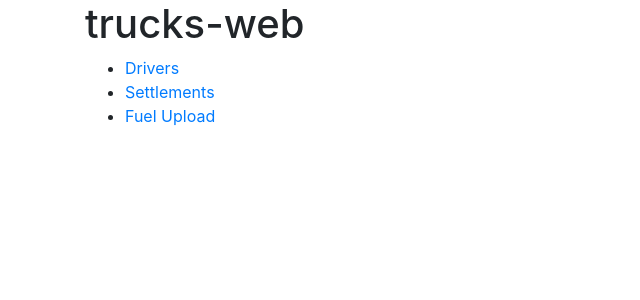
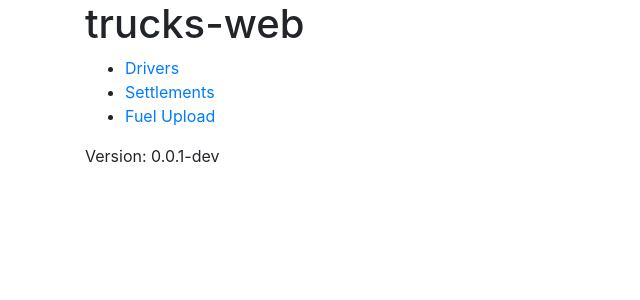
Before and after one commit to delormej/trucks.v2-web, an Angular app: page /driver in a window 1280 px wide. Shown: the top 300 px of the page, without its empty margins (0-640 px from the left). Built offline with nearby package versions, Linux system fonts and the light colour scheme.

Commit message:
Adding version output.

```diff
--- a/package.json
+++ b/package.json
@@ -1,10 +1,11 @@
 {
   "name": "trucks-web",
-  "version": "0.0.0",
+  "version": "0.0.1",
   "scripts": {
     "ng": "ng",
     "start": "ng serve",
-    "build": "ng build",
+    "prebuild": "npm version patch",
+    "build": "ng build --prod",
     "watch": "ng build --watch --configuration development",
     "test": "ng test"
   },
@@ -27,6 +28,7 @@
     "@angular/cli": "~14.0.5",
     "@angular/compiler-cli": "^14.0.0",
     "@types/jasmine": "~4.0.0",
+    "@types/node": "^18.7.18",
     "jasmine-core": "~4.1.0",
     "karma": "~6.3.0",
     "karma-chrome-launcher": "~3.1.0",
--- a/src/app/app.module.ts
+++ b/src/app/app.module.ts
@@ -15,6 +15,7 @@ import { DriverSettlementNotesComponent } from './driver-settlement-notes/driver
 import { SettlementEntryComponent } from './settlement-entry/settlement-entry.component';
 import { ManualEntriesComponent } from './manual-entries/manual-entries.component';
 import { DriversComponent } from './drivers/drivers.component';
+import { VersionComponent } from './version/version.component';
 
 @NgModule({
   declarations: [
@@ -28,7 +29,8 @@ import { DriversComponent } from './drivers/drivers.component';
     DriverSettlementNotesComponent,
     SettlementEntryComponent,
     ManualEntriesComponent,
-    DriversComponent
+    DriversComponent,
+    VersionComponent
   ],
   imports: [
     HttpClientModule,
--- a/src/app/dashboard/dashboard.component.html
+++ b/src/app/dashboard/dashboard.component.html
@@ -8,3 +8,4 @@
 </nav>
 <!-- The routed views render in the <router-outlet>-->
 <router-outlet></router-outlet>
+<app-version></app-version>
--- a/src/app/dashboard/dashboard.component.ts
+++ b/src/app/dashboard/dashboard.component.ts
@@ -1,4 +1,5 @@
 import { Component, OnInit } from '@angular/core';
+import { VersionComponent } from '../version/version.component';
 
 @Component({
   selector: 'dashboard',
--- /dev/null
+++ b/src/app/version/version.component.html
@@ -0,0 +1 @@
+<p>Version: {{appVersion}}</p>
--- /dev/null
+++ b/src/app/version/version.component.ts
@@ -0,0 +1,18 @@
+import { Component, OnInit } from '@angular/core';
+import { environment } from 'src/environments/environment';
+
+@Component({
+  selector: 'app-version',
+  templateUrl: './version.component.html',
+  styleUrls: ['./version.component.css']
+})
+export class VersionComponent implements OnInit {
+
+  appVersion: string = environment.appVersion;
+
+  constructor() { }
+
+  ngOnInit(): void {
+  }
+
+}
--- a/src/environments/environment.prod.ts
+++ b/src/environments/environment.prod.ts
@@ -1,4 +1,5 @@
 export const environment = {
   production: true,
-  apiUrl: '/api'
+  apiUrl: '/api',
+  appVersion: require('../../package.json').version
 };
--- a/src/environments/environment.ts
+++ b/src/environments/environment.ts
@@ -4,7 +4,8 @@
 
 export const environment = {
   production: false,
-  apiUrl: 'http://localhost:5000/api'
+  apiUrl: 'http://localhost:5000/api',
+  appVersion: require('../../package.json').version + '-dev'
 };
 
 /*
--- a/tsconfig.app.json
+++ b/tsconfig.app.json
@@ -3,7 +3,9 @@
   "extends": "./tsconfig.json",
   "compilerOptions": {
     "outDir": "./out-tsc/app",
-    "types": []
+    "types": [
+      "node"
+    ]
   },
   "files": [
     "src/main.ts",
```
Also changed, not shown: src/app/version/version.component.css (added), 2 other files (tests, documents, lock files or other folders).
